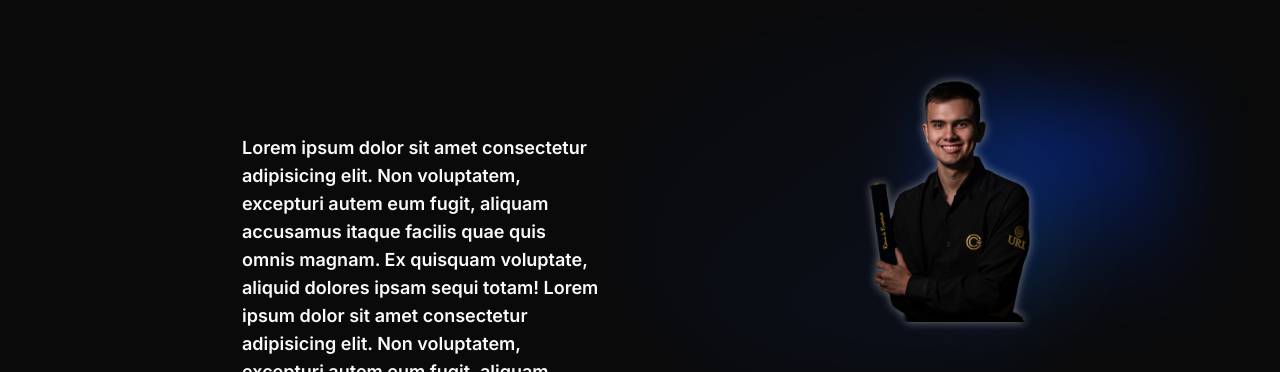
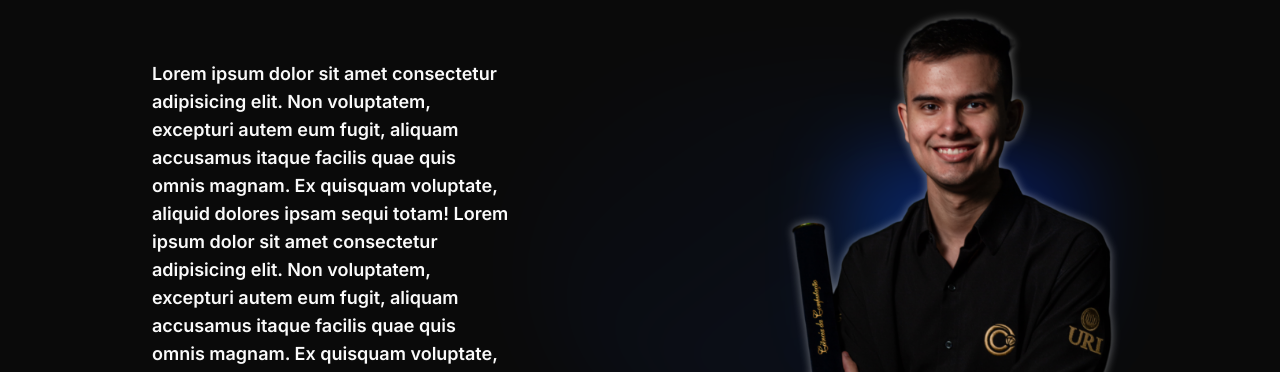
Before and after one commit to imjosiel/josielcardoso.com.br, a Next.js app: page / in a window 1280 px wide. Shown: the part 136-508 px from the top of the page. Built offline with nearby package versions, Linux system fonts and the light colour scheme.

Commit message:
fix: adjust img size

```diff
--- a/src/app/page.tsx
+++ b/src/app/page.tsx
@@ -67,8 +67,8 @@ export default function Home() {
             className="relative dark:drop-shadow-[0_0_0.3rem_#ffffff70]"
             src="/Photoroom.webp"
             alt=" "
-            width={180}
-            height={37}
+            width={360}
+            height={74}
             priority
           />
         </div>
```
